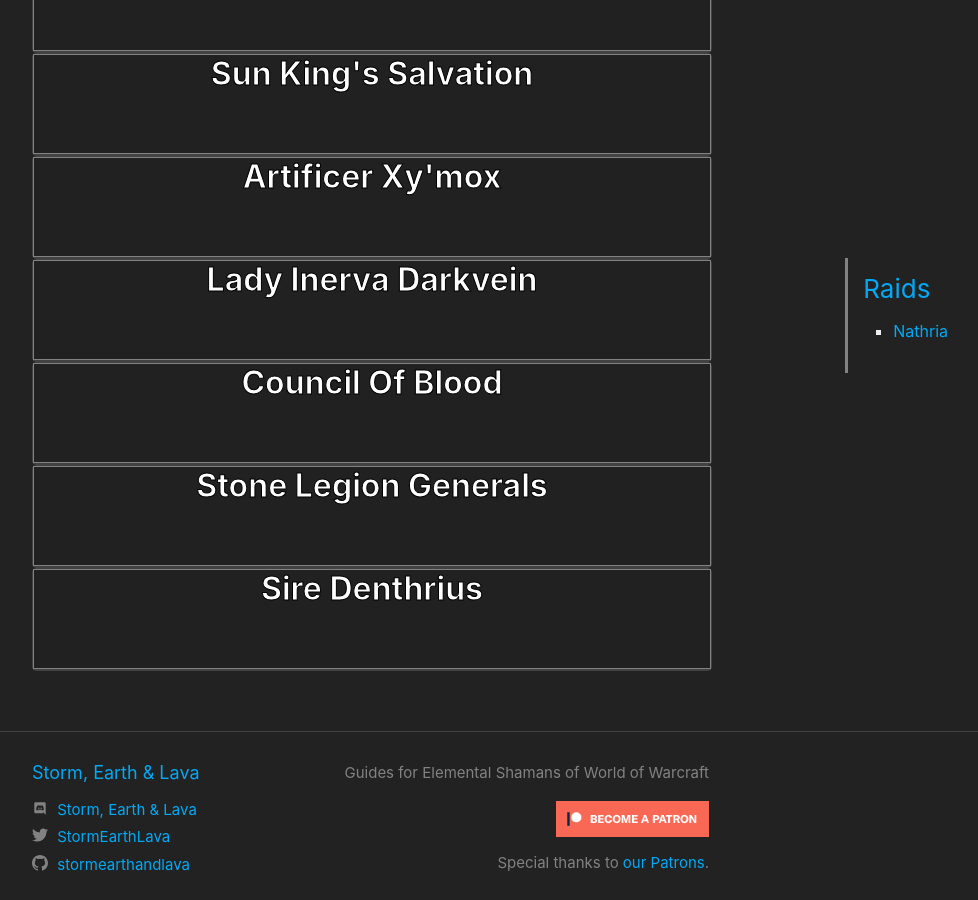
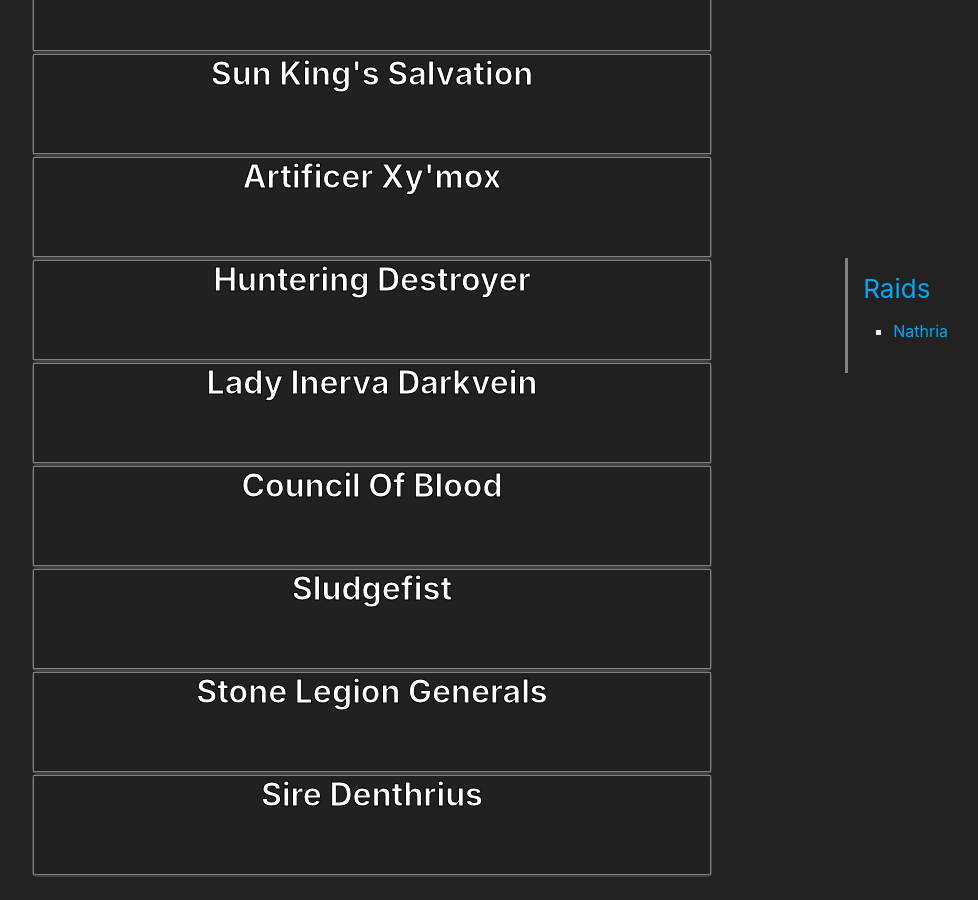
Before and after one commit to stormearthandlava/stormearthandlava.github.io, a Jekyll site: the page built from guide/raids/nathria.md, in a window 1280 px wide and 900 px high, scrolled down 949 px. Shown: the whole window, without its empty margins (268-1246 px from the left). Built offline with Jekyll 4.4.1, drawn with Linux system fonts in a browser that asks for light colours; a script that is not in the unit is left out.

Commit message:
update legendaries

```diff
--- a/guide/raids/nathria.md
+++ b/guide/raids/nathria.md
@@ -46,8 +46,8 @@
 * **100**: {{ site.data.talent.stormkeeper }}
 
 **Potential Legendaries:**
-- Windspeaker's Lava Resurgence
-- Elemental Equilibrium
+- {{ site.data.legendary.windspeaker }}
+- {{ site.data.legendary.eeq }}
 
 **Damage:**
 - Utilize {{ site.data.spell.spiritwalkers_grace }} or instant casts if targeted with Echolocation.
@@ -92,9 +92,9 @@
 * **100**: {{ site.data.talent.stormkeeper }}
 
 **Potential Legendaries:**
-- Skybreaker's Fiery Demise
-- Echoes of Great Sundering
-- Elemental Equilibrium
+- {{ site.data.legendary.skybreaker }}
+- {{ site.data.legendary.eogs }}
+- {{ site.data.legendary.eeq }}
 
 **Damage:**
 - Maintain {{ site.data.spell.flame_shock }} on the boss and the active pet.
@@ -193,7 +193,7 @@
 * **100**: {{ site.data.talent.stormkeeper }}
 
 **Potential Legendaries:**
-- Windspeaker's Lava Resurgence
+- {{ site.data.legendary.windspeaker }}
 - Elemental Equilibrium
 
 **Damage:**
@@ -209,6 +209,17 @@
 **Notes:**
 - Because the Possession from Fleeting Spirits is a mind control and not a Charm, you cannot use {{site.data.spell.tremor_totem}} to dispel players.
 
+</div>
+</div>
+</div>
+
+<div class="card">
+<div class="card-header" id="destroyer">
+<div data-toggle="collapse" data-target="#destroyer-collapse" aria-expanded="true" aria-controls="destroyer-collapse" class="dungeon-header destroyer"><h2>Huntering Destroyer</h2></div>
+</div>
+<div id="destroyer-collapse" class="collapse" aria-labelledby="destroyer" data-parent="#accordion">
+<div class="card-body" markdown="1">
+
 ## Hungering Destroyer
 
 **Boss Fight Profile:** Single-Target
@@ -223,7 +234,7 @@
 * **100**: {{ site.data.talent.stormkeeper }}
 
 **Potential Legendaries:**
-- Windspeaker's Lava Resurgence
+- {{ site.data.legendary.windspeaker }}
 - Elemental Equilibrium
 
 **Damage:**
@@ -267,7 +278,7 @@
 * **100**: {{ site.data.talent.stormkeeper }}
 
 **Potential Legendaries:**
-- Windspeaker's Lava Resurgence
+- {{ site.data.legendary.windspeaker }}
 - Echoes of Great Sundering
 
 **Damage:**
@@ -314,7 +325,7 @@
 
 **Potential Legendaries:**
 - Skybreaker's Fiery Demise
-- Windspeaker's Lava Resurgence
+- {{ site.data.legendary.windspeaker }}
 
 **Damage:**
 - Maintain {{ site.data.spell.flame_shock }} on as many targets as possible.
@@ -330,6 +341,17 @@
 
 - If talented, use {{ site.data.talent.wind_rush_totem }} as needed to help raid members position for Danse Macabre, Anima Fountain, Waltz of Blood.
 
+</div>
+</div>
+</div>
+
+<div class="card">
+<div class="card-header" id="sludgefist">
+<div data-toggle="collapse" data-target="#sludgefist-collapse" aria-expanded="true" aria-controls="sludgefist-collapse" class="dungeon-header sludgefist"><h2>Sludgefist</h2></div>
+</div>
+<div id="sludgefist-collapse" class="collapse" aria-labelledby="sludgefist" data-parent="#accordion">
+<div class="card-body" markdown="1">
+
 ## Sludgefist
 
 **Boss Fight Profile:** Single-Target
@@ -344,11 +366,11 @@
 * **100**: {{ site.data.talent.stormkeeper }}
 
 **Potential Legendaries:**
-- Windspeaker's Lava Resurgence
+- {{ site.data.legendary.windspeaker }}
 - Elemental Equilibrium
 
 **Damage:**
-- Destructive Impact occurs nearly every minute. If Stormkeeper is talented, it is a good idea to line up the cast with each Destructive Impact.
+- Destructive Impact occurs nearly every minute. If {{ site.data.talent.stormkeeper }} is talented, it is a good idea to line up the cast with each Destructive Impact.
 - Utilize {{ site.data.spell.spiritwalkers_grace }} or instant casts as needed for Destructive Stomp, Falling Rubble, Chain Slam, and Seismic Shift (on Mythic difficulty).
 
 **Defensives:**
```
Also changed, not shown: other parts of guide/raids/nathria.md (+5 -5 lines), _data/legendary.yml (added, +35 -0 lines).
